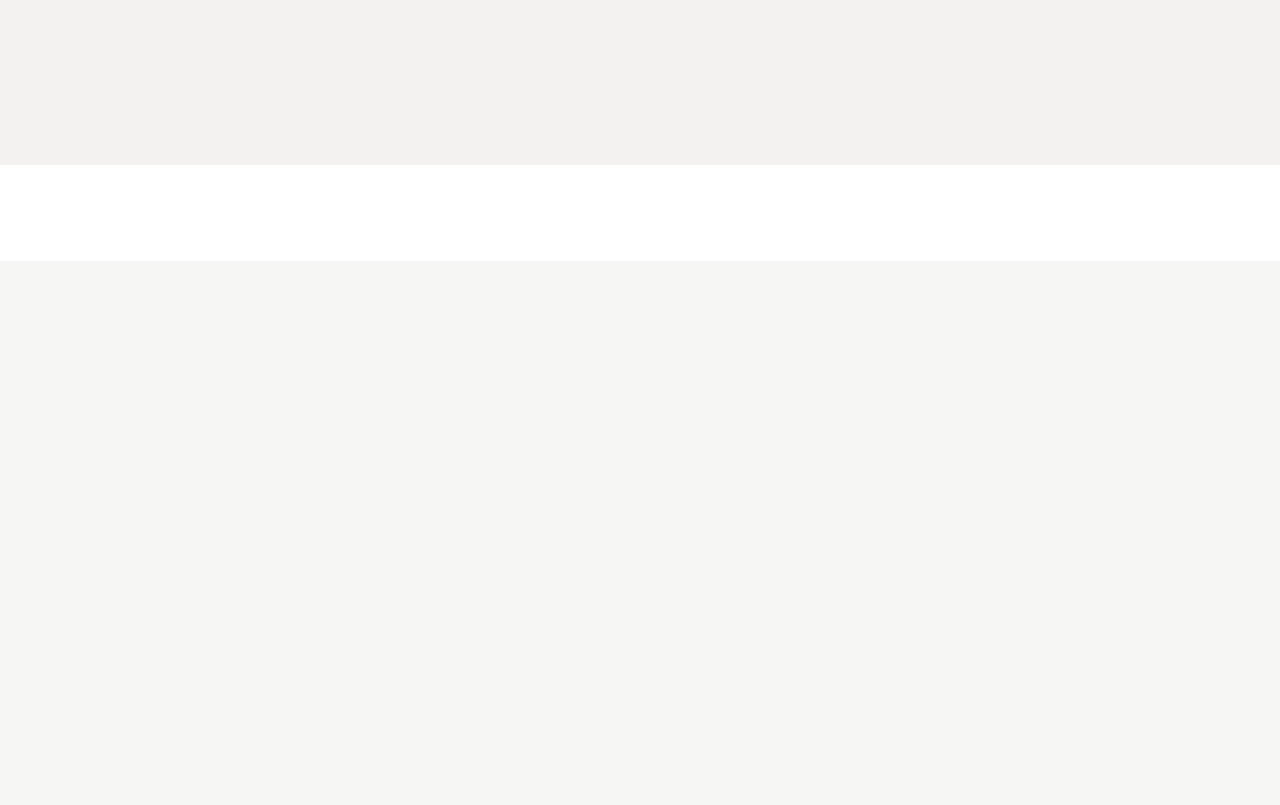
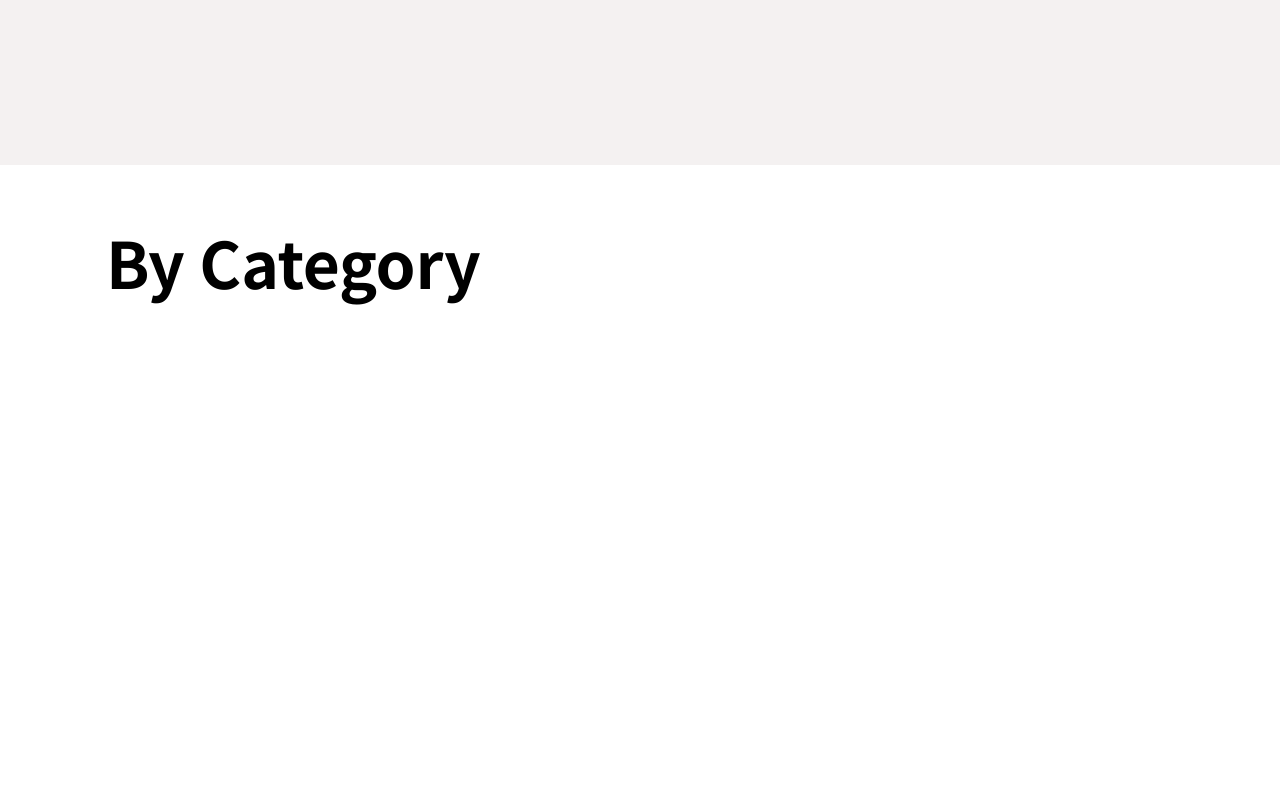
Before and after one commit to ignacio-nava/ecommerce_model, a Django app: page / in a window 1280 px wide. Shown: the part 885-1690 px from the top of the page. Before the commit the page ends 535 px from the top, so only its background shows below. Run offline with Django 4.2, Linux system fonts and the light colour scheme; data that the repository does not hold is empty.

Commit message:
Minor changes in styles

```diff
--- a/static/css/styles.css
+++ b/static/css/styles.css
@@ -12,6 +12,7 @@
   --color-error: red;
   --color-bg-header--dark: rgb(94, 93, 80);
   --color-border-light: #ececec;
+  --color-bg-light: #f4f1f1;
 
   --size-carousel-nav-item: 64px;
   --size-product-card-height: 21rem;
@@ -80,7 +81,12 @@ select {
 
 /* Colors */
 
-
+.bg-light {
+    background: var(--color-bg-light);
+}
+.bg-white {
+    background: var(--color-white);
+}
 
 .fc-white {
     color: var(--color-white);
@@ -133,6 +139,11 @@ select {
 .pad-y-100 {
     padding-top: 1rem;
     padding-bottom: 1rem;
+}
+
+.pad-y-200 {
+    padding-top: 2rem;
+    padding-bottom: 2rem;
 }
 .pad-100 {
     padding: 1rem;
@@ -779,9 +790,8 @@ select {
     height: 100%;
 }
 
-.product-offers {
-    background-color: #f4f1f1;
-    padding: 2rem 0;
+.section-products {
+    height: 40rem;
 }
 
 .product-price__offer {
--- a/templates/store/product_list.html
+++ b/templates/store/product_list.html
@@ -15,7 +15,7 @@
     </div>
   </section>
 
-  <section class="product-offers" style="height: 40rem;">
+  <section class="section-products pad-y-200 bg-light">
     <div class="container" style="height: 100%;">
       <div class="section-title">
         <h1>Offers</h1>
@@ -49,10 +49,16 @@
           {% endfor %}
       </div>
     </div>
-
   </section>
 
+  <section class="section-products pad-y-200 bg-white">
+    <div class="container" style="height: 100%;">
+      <div class="section-title">
+        <h1>By Category</h1>
+      </div>
 
+    </div>
+  </section>
   <!-- <ul>
     {% for product in products %}
       {% if product.image_external %}
```
